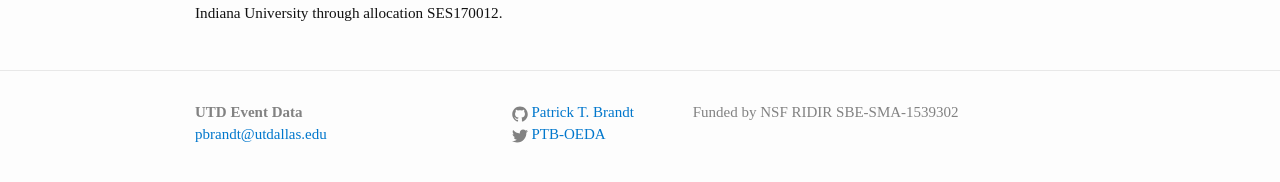
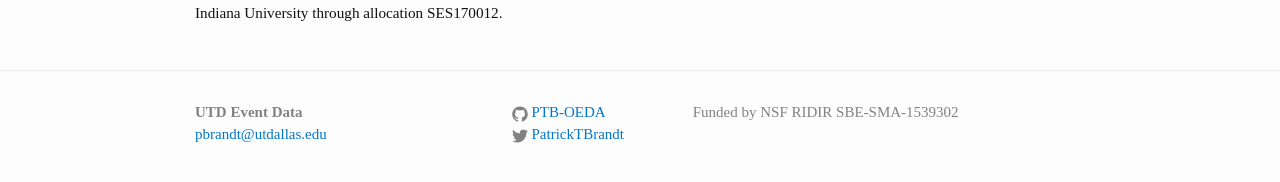
Before and after one commit to eventdata/UTDEventData, a Jekyll site: the page built from index.html, in a window 1280 px wide. Shown: the part 641-823 px from the top of the page. Built offline with Jekyll 4.4.1, drawn with Linux system fonts in a browser that asks for light colours.

Commit message:
Update _config.yml

```diff
--- a/_config.yml
+++ b/_config.yml
@@ -6,8 +6,8 @@ description: > # this means to ignore newlines until "baseurl:"
 url: Jingnan92.github.io
 baseurl: /UTDEventData
 
-twitter_username: PTB-OEDA
-github_username:  Patrick T. Brandt
+twitter_username: PatrickTBrandt
+github_username:  PTB-OEDA
 
 # Build settings
 markdown: kramdown
```
